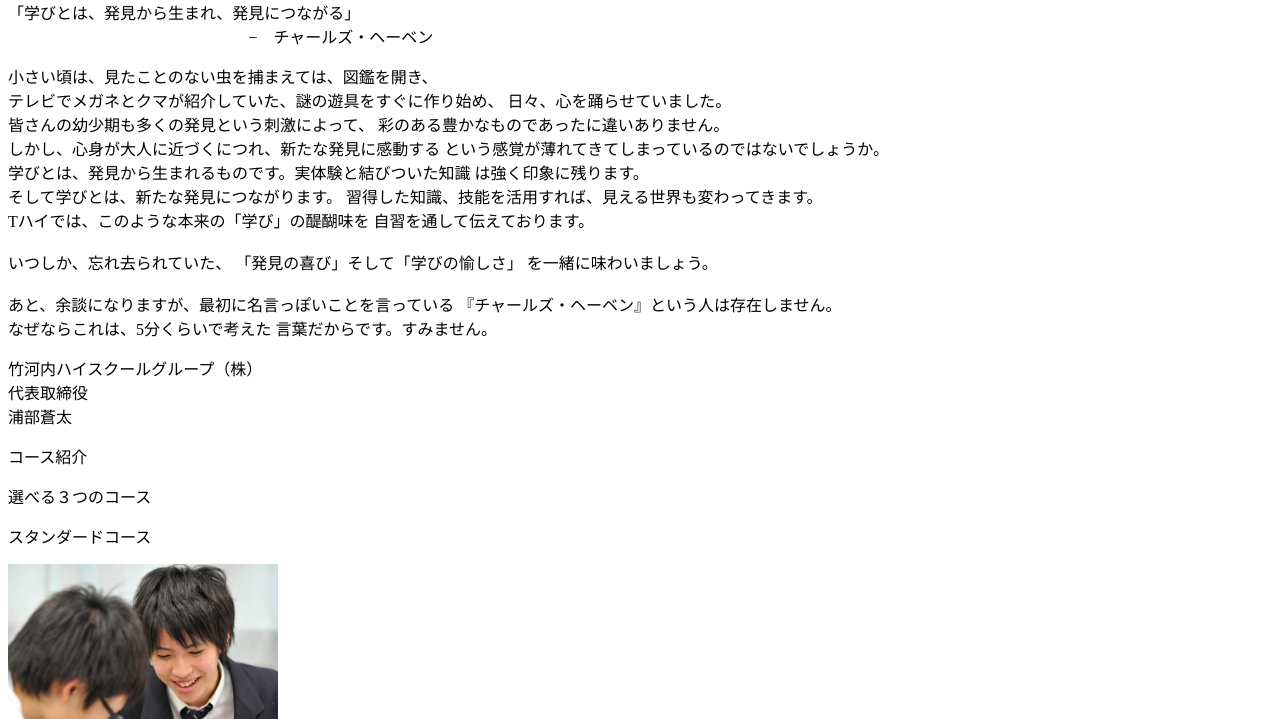
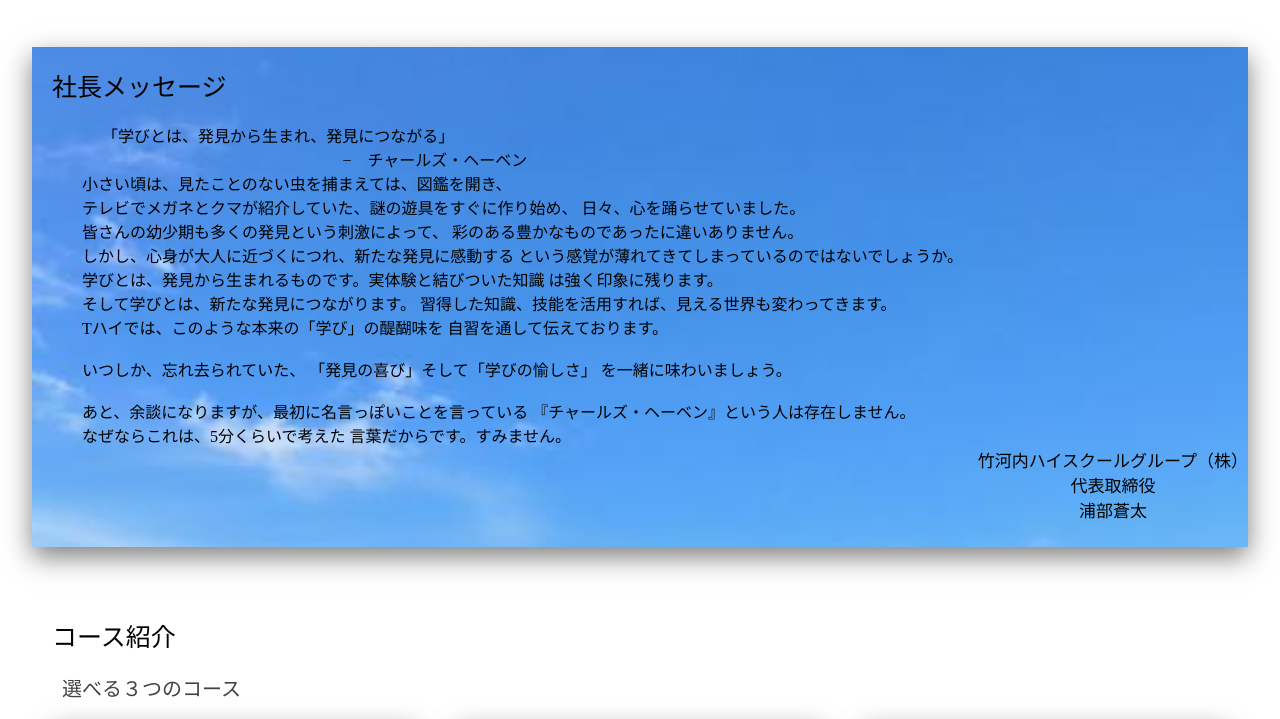
Before and after one commit to sotaurabe/Thigh, a plain HTML site: page index.html in a window 1280 px wide. Shown: the part 547-1266 px from the top of the page. Drawn offline with Linux system fonts and the light colour scheme.

Commit message:
Update index.html

```diff
--- a/index.html
+++ b/index.html
@@ -3,7 +3,7 @@
   <head>
     <meta charset="utf-8" />
     <title>Tハイ</title>
-    <link rel="stylesheet" type="text/css" href="stylesheets/thigh.css" />
+    <link rel="stylesheet" type="text/css" href="stylesheet.css" />
   </head>
   <body>
     <header>
```
